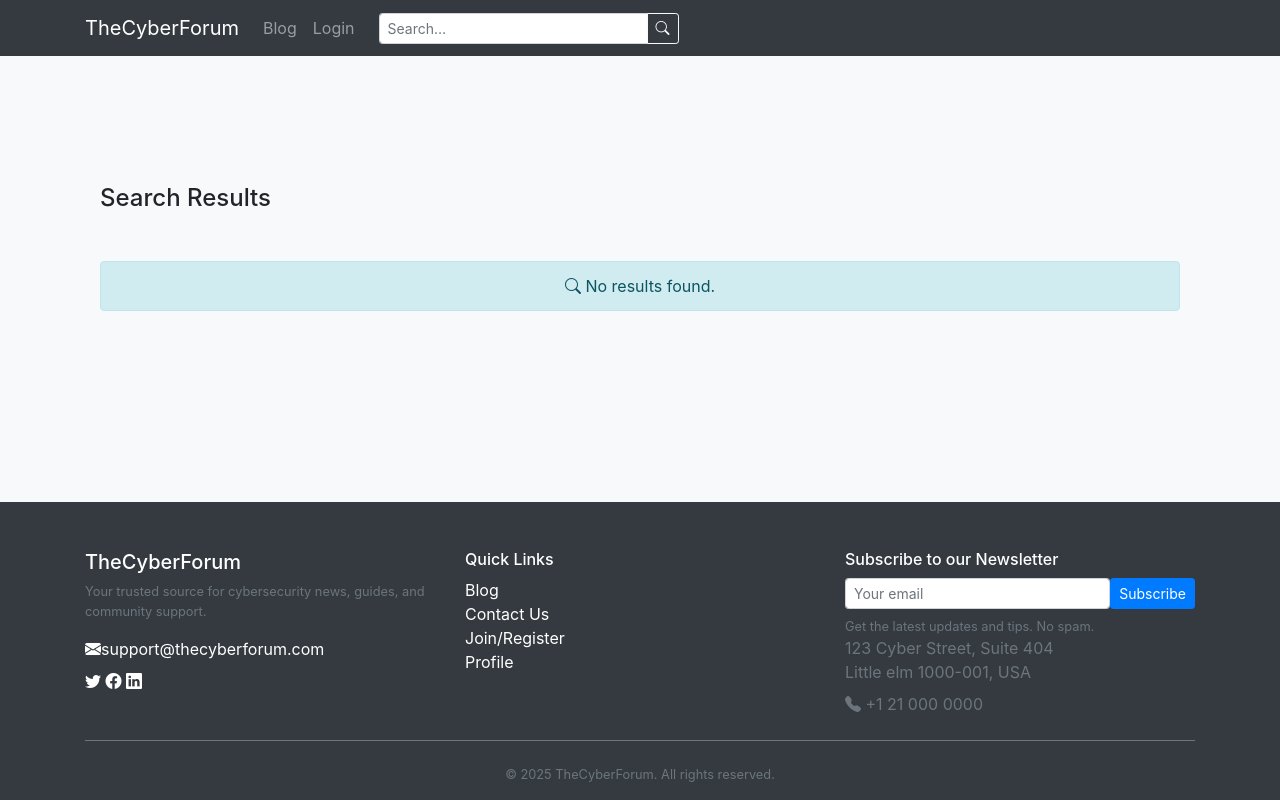
After one commit to udujoel/flask_blog, a Flask app: template templates/search.html in a window 1280 px wide. The commit adds this page. Run offline with Flask 3, Linux system fonts and the light colour scheme; the template is opened without the code that fills it, so the values that code supplies are empty; some libraries are stand-ins or nearby versions.

Commit message:
Add search functionality to the application. Implemented a new route for searching posts by title or content, and added a search form in the base template for user input.

```diff
--- a/app.py
+++ b/app.py
@@ -230,3 +230,11 @@ def subscribe():
         # conn.close()
         flash('Subscription successful')
         return redirect(url_for('index'))
+
+@app.route('/search', methods=('GET',))
+def search():
+    query = request.args.get('q')
+    conn = get_db_connection()
+    posts = conn.execute('SELECT * FROM posts WHERE title LIKE ? OR content LIKE ?', ('%'+query+'%', '%'+query+'%')).fetchall()
+    conn.close()
+    return render_template('search.html', posts=posts, query=query)
--- a/templates/base.html
+++ b/templates/base.html
@@ -9,6 +9,10 @@
   <!-- Bootstrap CSS -->
   <link rel="stylesheet" href="https://stackpath.bootstrapcdn.com/bootstrap/4.3.1/css/bootstrap.min.css"
     integrity="sha384-ggOyR0iXCbMQv3Xipma34MD+dH/1fQ784/j6cY/iJTQUOhcWr7x9JvoRxT2MZw1T" crossorigin="anonymous" />
+
+    <!-- Bootstrap Icons -->
+    <link href="https://cdn.jsdelivr.net/npm/bootstrap-icons@1.11.3/font/bootstrap-icons.css" rel="stylesheet">
+
 <!-- Trix Editor CSS -->
 <link rel="stylesheet" href="https://cdn.jsdelivr.net/npm/trix@2.1.0/dist/trix.min.css">
 
@@ -41,6 +45,19 @@
           <li class="nav-item"><a class="nav-link" href="{{ url_for('login') }}">Login</a></li>
         {% endif %}
       </ul>
+
+      <!-- SEARCH FORM -->
+      <form class="form-inline my-2 my-lg-0 mx-lg-3" action="{{ url_for('search') }}" method="get" style="max-width: 300px; width: 100%;">
+        <div class="input-group input-group-sm w-100">
+          <input type="search" name="q" class="form-control" placeholder="Search…" aria-label="Search" required>
+          <div class="input-group-append">
+            <button class="btn btn-outline-light" type="submit">
+              <i class="bi bi-search"></i>
+            </button>
+          </div>
+        </div>
+      </form>
+
 
        <!-- RIGHT-ALIGNED USER NAME / PROFILE -->
        {% if session.username %}
--- /dev/null
+++ b/templates/search.html
@@ -0,0 +1,40 @@
+{% extends 'base.html' %}
+
+{% block title %} Search Results {% endblock %}
+
+{% block content %}
+<div class="container py-5">
+  <h1 class="h4 fw-bold mb-4">Search Results{% if query %} for "{{ query }}"{% endif %}</h1>
+
+  <!-- If there are results -->
+  {% if posts and posts|length > 0 %}
+    <div class="row g-4">
+      {% for post in posts %}
+      <div class="col-md-6 col-lg-4">
+        <div class="card h-100 text-bg-dark border-0">
+          <img src="{{ post.image_url or url_for('static', filename='img/post.jpg') }}" class="card-img-top" alt="Post image">
+          <div class="card-body">
+            <h3 class="h5 card-title">
+              <a href="{{ url_for('post', post_id=post.id) }}" class="text-white text-decoration-none">
+                {{ post.title }}
+              </a>
+            </h3>
+            <p class="card-text small text-body-secondary">
+              {{ post.created|iso_to_pretty('%B %d, %Y at %H:%M') }} · by {{ post.author }}
+            </p>
+            <p class="card-text small">
+              {{ post.content | striptags | truncate(100, True, '...') }}
+            </p>
+            <a href="{{ url_for('post', post_id=post.id) }}" class="btn btn-sm btn-outline-primary">Read more</a>
+          </div>
+        </div>
+      </div>
+      {% endfor %}
+    </div>
+  {% else %}
+    <div class="alert alert-info text-center mt-5">
+      <i class="bi bi-search"></i> No results found{% if query %} for "<strong>{{ query }}</strong>"{% endif %}.
+    </div>
+  {% endif %}
+</div>
+{% endblock %}
```
